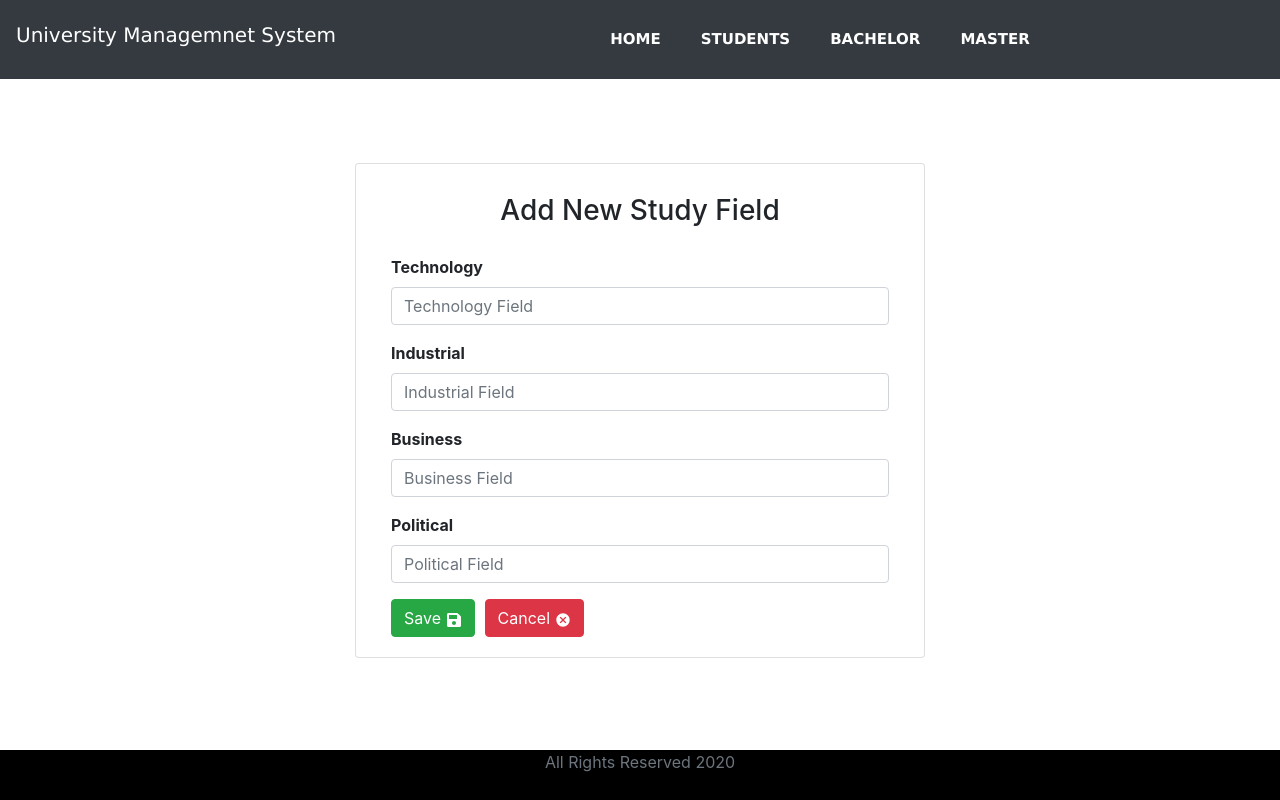
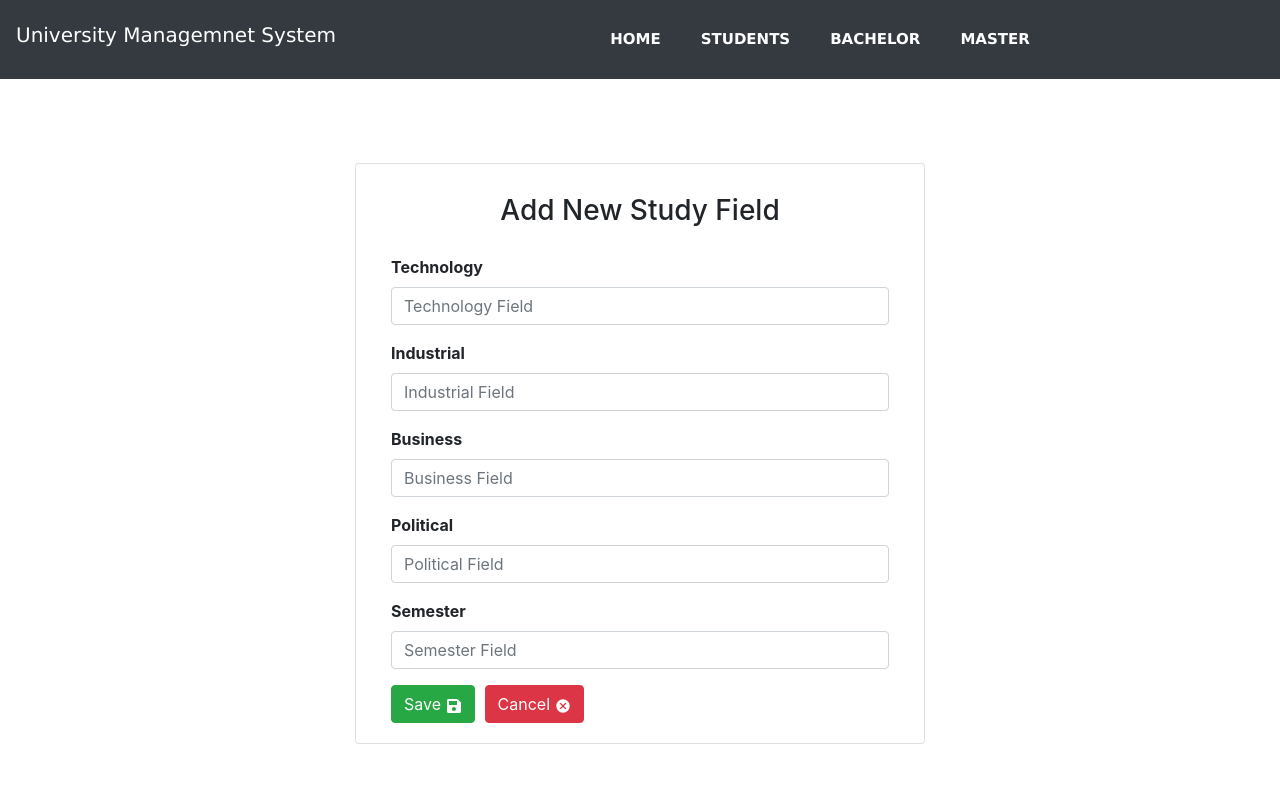
Before and after one commit to Hatemii/simpleCrud-frontend, a React (Create React App) app: page /master/add-masterField/1 in a window 1280 px wide. Built offline with nearby package versions, Linux system fonts and the light colour scheme; no server answers.

Commit message:
added semester field in Master Db

```diff
--- a/src/App.js
+++ b/src/App.js
@@ -43,7 +43,7 @@ export default class App extends Component {
 
         </Router>
 
-        <FooterComponent />
+        {/* <FooterComponent /> */}
       </div >
     );
   }
--- a/src/components/Master/CreateMasterField.js
+++ b/src/components/Master/CreateMasterField.js
@@ -12,9 +12,9 @@ export default class CreateMasterField extends Component {
             technology: "",
             industrial: "",
             business: "",
-            political: ""
+            political: "",
+            semester: ""
         }
-
     }
 
     componentDidMount() {
@@ -27,7 +27,8 @@ export default class CreateMasterField extends Component {
                     technology: field.technology,
                     industrial: field.industrial,
                     business: field.business,
-                    political: field.political
+                    political: field.political,
+                    semester: field.semester
                 });
             });
         }
@@ -49,6 +50,9 @@ export default class CreateMasterField extends Component {
         this.setState({ political: e.target.value })
     }
 
+    createSemesterField = (e) => {
+        this.setState({ semester: e.target.value })
+    }
 
     createFields = (e) => {
         e.preventDefault();
@@ -56,7 +60,8 @@ export default class CreateMasterField extends Component {
             technology: this.state.technology,
             industrial: this.state.industrial,
             business: this.state.business,
-            political: this.state.political
+            political: this.state.political,
+            semester: this.state.semester
         }
         if (this.state.id === '_add') {
             MasterService.insertStudyField(field).then(res => {
@@ -109,6 +114,15 @@ export default class CreateMasterField extends Component {
                                     </div>
 
 
+
+                                    {/* INPUT SEMESTER */}
+                                    <div className="form-group">
+                                        <label htmlFor="exampleInputSemester">Semester</label>
+                                        <input placeholder="Semester Field" name="semester" className="form-control"
+                                            value={this.state.semester} onChange={this.createSemesterField} />
+                                    </div>
+
+
                                     <button className="btn btn-success" onClick={this.createFields}>Save <FaSave /> </button>
                                     <button className="btn btn-danger" onClick={this.cancelButton.bind(this)} style={{ marginLeft: "10px" }}>Cancel <MdCancel /></button>
                                 </form>
--- a/src/components/Master/MasterComponents.js
+++ b/src/components/Master/MasterComponents.js
@@ -57,12 +57,13 @@ export default class MasterComponents extends Component {
                 <table className="table table-hover table-striped table-dark ">
                     <thead style={{ textAlign: "center" }}>
                         <tr>
-                            <th>SEMESTER</th>
                             <th>TECHNOLOGY</th>
                             <th>INDUSTRIAL</th>
                             <th>BUSINESS</th>
                             <th>POLITICAL</th>
+                            <th>SEMESTER</th>
                             <th>ACTION</th>
+
                         </tr>
                     </thead>
 
@@ -72,11 +73,12 @@ export default class MasterComponents extends Component {
                             this.state.masterFields.map(
                                 field =>
                                     <tr key={field.id}>
-                                        <td>{field.id}</td>
                                         <td>{field.technology}</td>
                                         <td>{field.industrial}</td>
                                         <td>{field.business}</td>
                                         <td>{field.political}</td>
+                                        <td>{field.semester}</td>
+
 
 
                                         <td>
--- a/src/components/Master/UpdateMasterField.js
+++ b/src/components/Master/UpdateMasterField.js
@@ -11,7 +11,8 @@ export default class UpdateMasterField extends Component {
             technology: "",
             industrial: "",
             business: "",
-            political: ""
+            political: "",
+            semester: ""
         }
     }
 
@@ -22,7 +23,8 @@ export default class UpdateMasterField extends Component {
                 technology: field.technology,
                 industrial: field.industrial,
                 business: field.business,
-                political: field.political
+                political: field.political,
+                semester: field.semester
             })
         })
     }
@@ -44,6 +46,9 @@ export default class UpdateMasterField extends Component {
         this.setState({ political: e.target.value })
     }
 
+    changeSemesterField = (e) => {
+        this.setState({ semester: e.target.value })
+    }
 
     updateMasterFields = (e) => {
         e.preventDefault();
@@ -51,7 +56,8 @@ export default class UpdateMasterField extends Component {
             technology: this.state.technology,
             industrial: this.state.industrial,
             business: this.state.business,
-            political: this.state.political
+            political: this.state.political,
+            semester: this.state.semester
         }
         MasterService.updateStudyField(this.state.id, field).then(res => {
             this.props.history.push("/master")
@@ -102,6 +108,13 @@ export default class UpdateMasterField extends Component {
                                 </div>
 
 
+                                {/* INPUT SEMESTER */}
+                                <div className="form-group">
+                                    <label htmlFor="exampleInputSemester">Semester</label>
+                                    <input placeholder="Semester Field" name="semester" className="form-control"
+                                        value={this.state.semester} onChange={this.changeSemesterField} />
+                                </div>
+
                                 <button className="btn btn-success" onClick={this.updateMasterFields}>Save <FaSave size={15} /> </button>
                                 <button className="btn btn-danger" onClick={this.cancelButton.bind(this)} style={{ marginLeft: "10px" }}>Cancel <MdCancel size={15} /> </button>
                             </form>
--- a/src/components/Students/ViewStudent.js
+++ b/src/components/Students/ViewStudent.js
@@ -85,7 +85,7 @@ class ViewStudent extends Component {
                         <tbody style={{ textAlign: "center" }}>
                             {
                                 this.state.fields
-                                    .filter(x => x.id === this.state.student.semester)
+                                    .filter(x => x.semester === this.state.student.semester)
                                     .map(
                                         field =>
                                             <tr key={field.id}>
```
